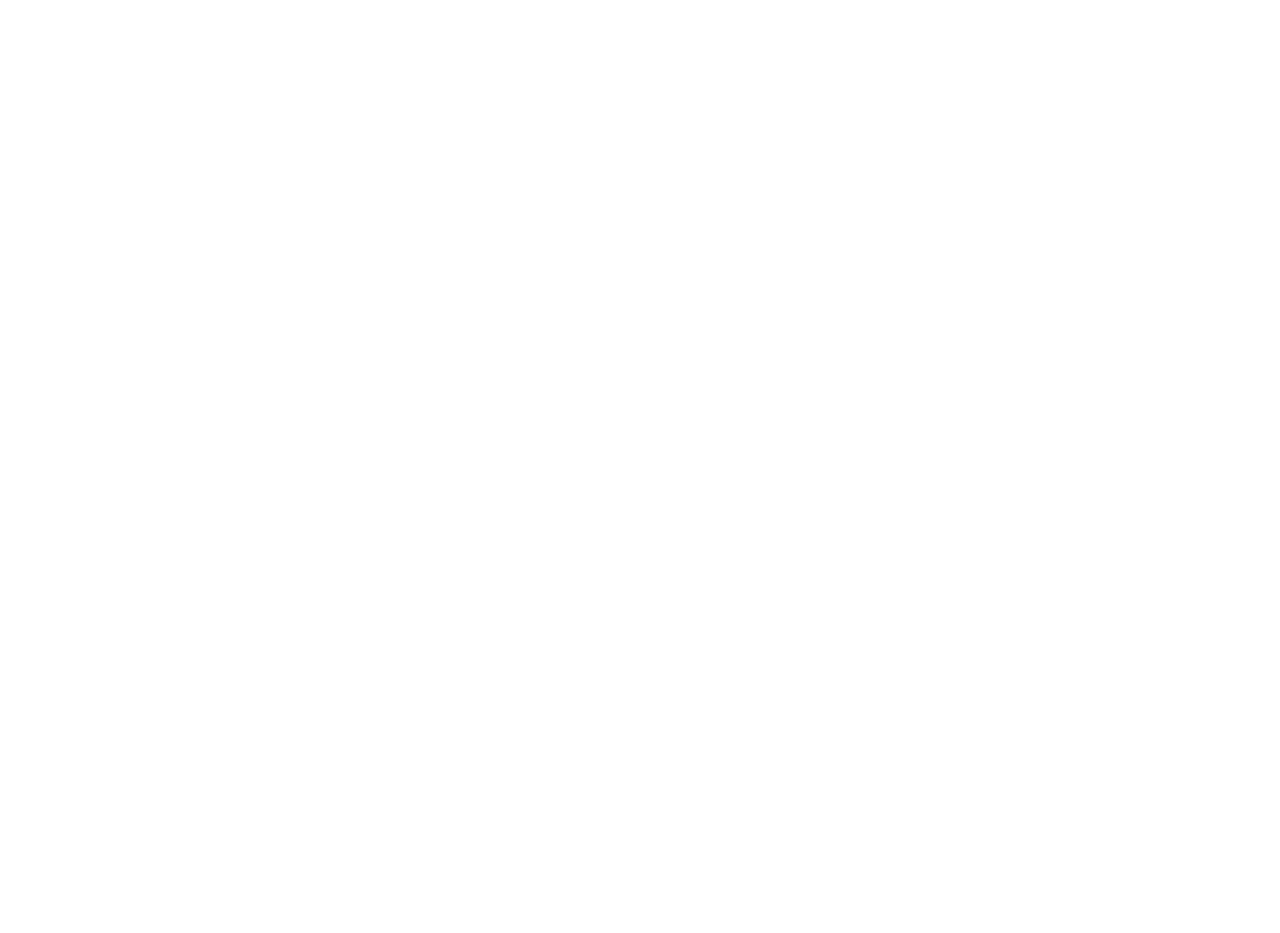
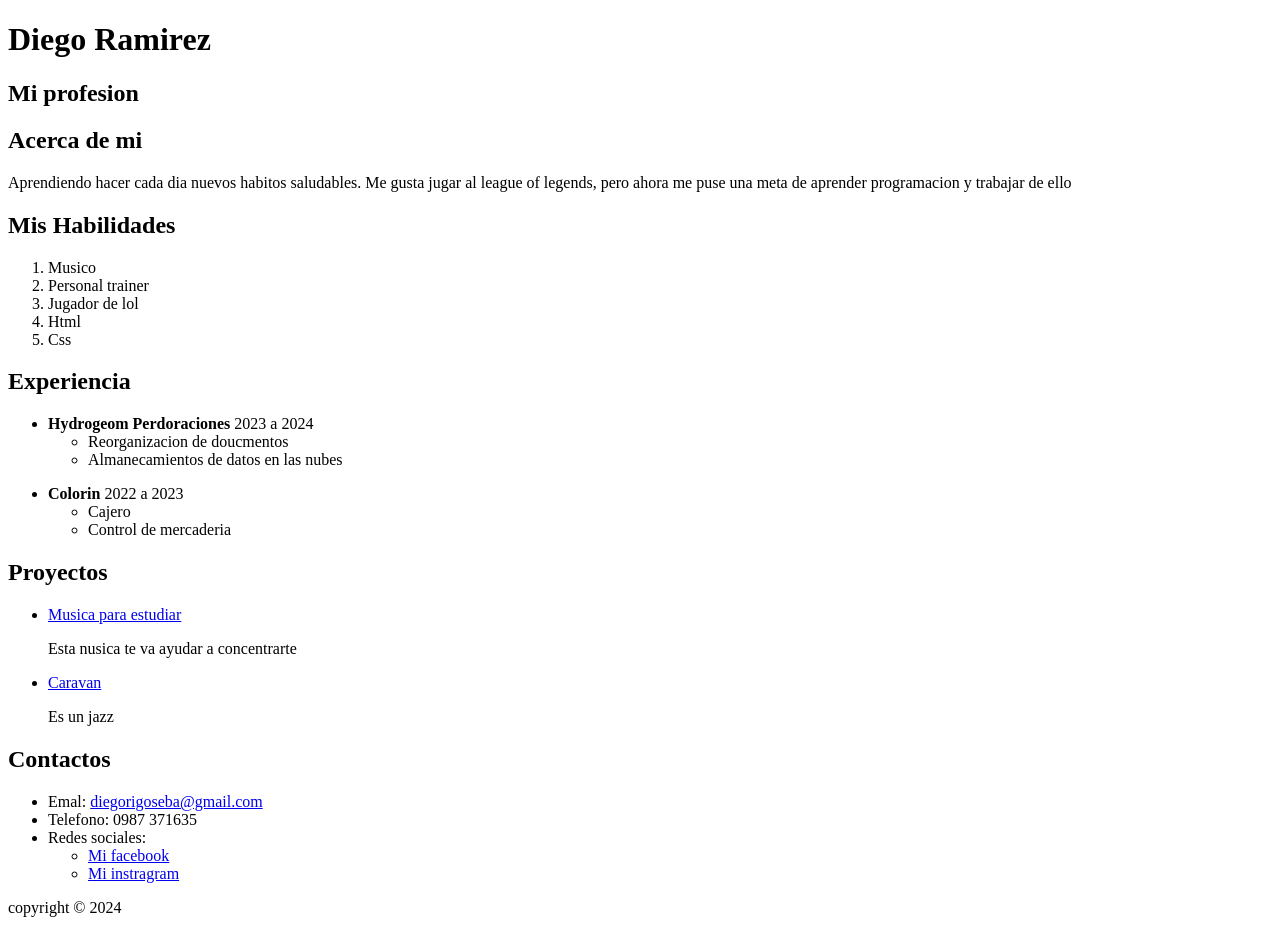
Before and after one commit to LaDieguera/html-portafolio, a plain HTML site: page index.html in a window 1280 px wide. Before the commit the page ends 800 px from the top, so only its background shows below. Drawn offline with Linux system fonts and the light colour scheme.

Commit message:
Ahora termine mi hmtl

```diff
--- a/index.html
+++ b/index.html
@@ -4,6 +4,79 @@
     <title>Mi portafolio personal </title>
 </head>
 <body>
-
+    <header>
+        <h1>Diego Ramirez</h1>
+        <h2>Mi profesion </h2>
+    </header>
+    <main>
+        <section id="Acerca de mi">
+            <h2>Acerca de mi</h2>
+            <p>Aprendiendo hacer cada dia nuevos habitos saludables.
+               Me gusta jugar al league of legends, pero ahora me puse
+               una meta de aprender programacion y trabajar de ello
+            </p>
+        </section>
+        <section id="Mis Habilidades">
+            <h2>Mis Habilidades</h2>
+            <ol>
+                <li>Musico</li>
+                <li>Personal trainer</li>
+                <li>Jugador de lol</li>
+                <li>Html</li>
+                <li>Css</li>
+            </ol>
+        </section>
+        <section id="Experiencia">
+            <H2>Experiencia</H2>
+            <ul>
+                <li>
+                    <b>Hydrogeom Perdoraciones </b> 2023 a 2024
+                </li>
+                <ul>
+                    <li>Reorganizacion de doucmentos</li>
+                    <li>Almanecamientos de datos en las nubes</li>
+                </ul>
+            </ul>
+            <ul>
+                <li>
+                    <b>Colorin</b> 2022 a 2023
+                </li>
+                <ul>
+                    <li>Cajero</li>
+                    <li>Control de mercaderia</li>
+                </ul>
+            </ul>
+        </section>
+        <section id="Proyectos">
+            <h1>Proyectos</h1>
+            <ul>
+                <li>
+                    <a href=https://www.youtube.com/watch?v=dQw4w9WgXcQ> Musica para estudiar</a>
+                    <p> Esta nusica te va ayudar a concentrarte</p>
+                </li>
+                <li>
+                    <a href="https://www.youtube.com/watch?v=38CRu1rCaKg"> Caravan </a>
+                    <p>Es un jazz</p>
+                </li>
+            </ul>
+        </section>
+        <section id="Contactos">
+            <h2>Contactos</h2>
+            <ul>
+                <li>Emal: <a href="diegorigoseba@gmail.com">diegorigoseba@gmail.com </a></li>
+                <li>Telefono: 0987 371635</li>
+                <li>
+                    Redes sociales:
+                    <ul>
+                        <li><a href="https://www.facebook.com/diego.ramirez.54379/">Mi facebook</a></li>
+                        <li><a href="https://www.instagram.com/diego_ramiirez_/">Mi instragram</a></li>
+                    </ul>
+                </li>
+            </ul>
+        </section>
+    </main>
+    <footer>
+      <p>copyright &copy; 2024</p>
+    </footer>
 </body>
 </html>
```
